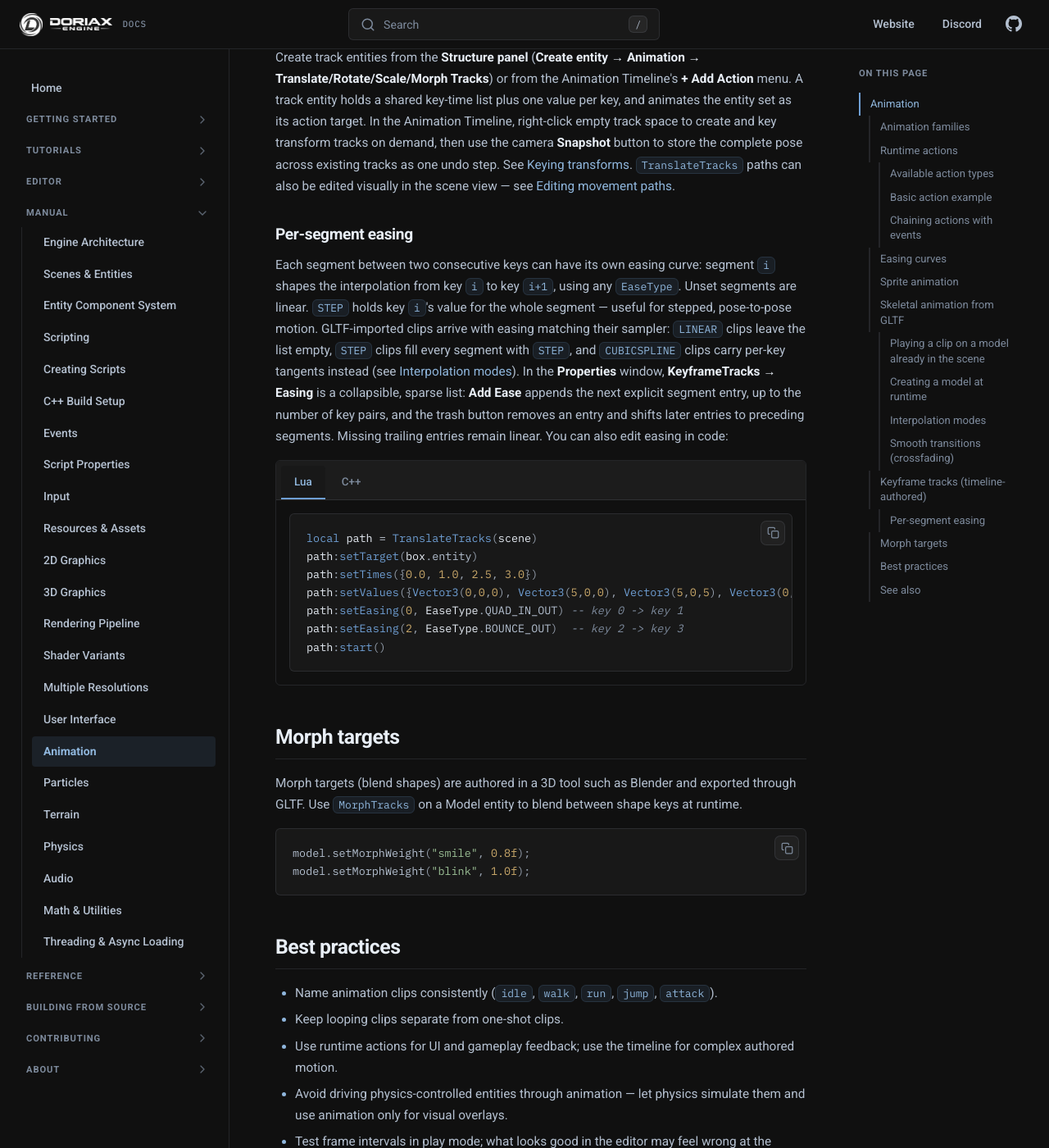
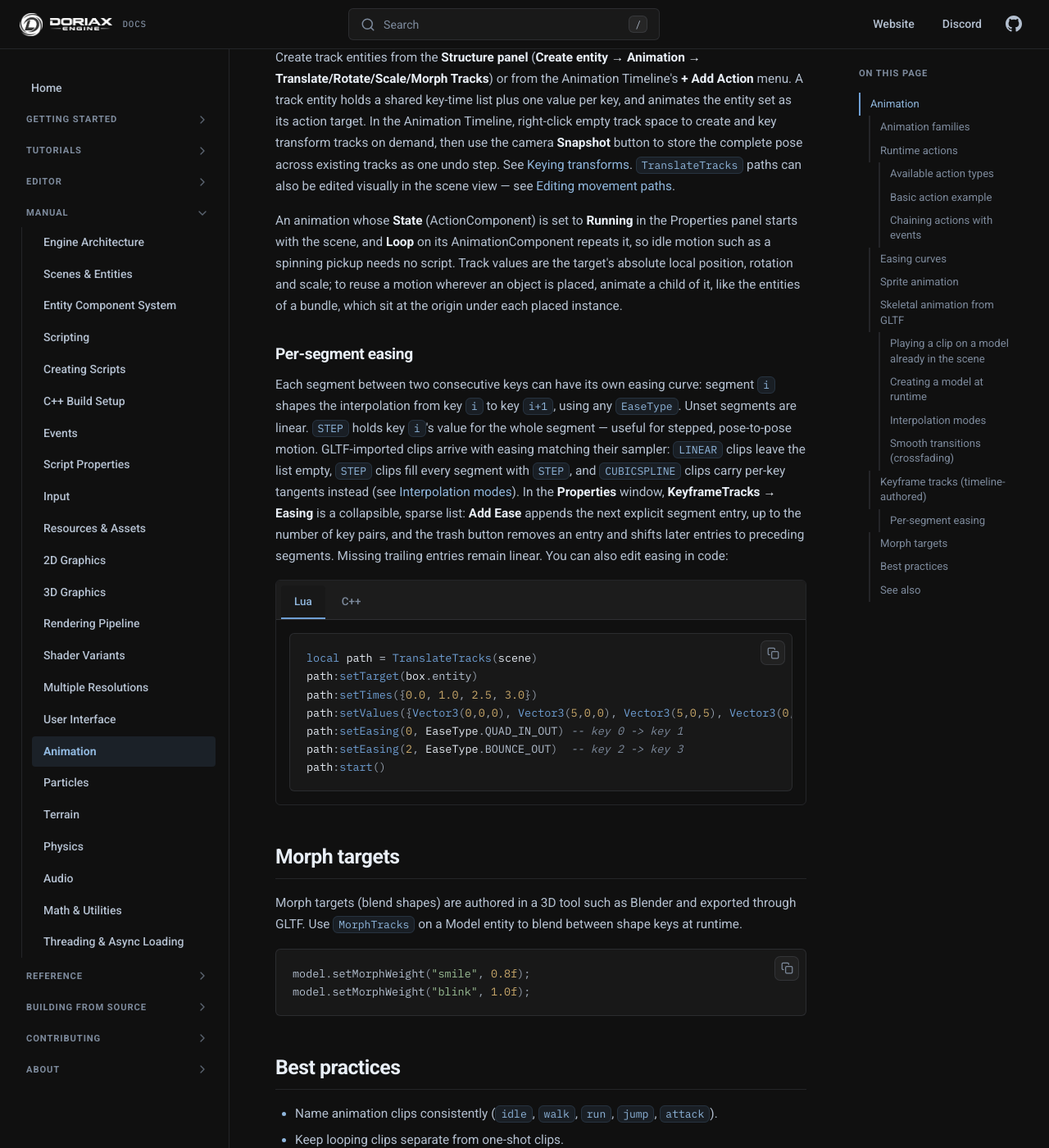
Before and after one commit to doriaxengine/doriax-docs, an MkDocs documentation site: the page built from docs/manual/animation.md, in a window 1280 px wide and 1400 px high, scrolled down 8224 px. Shown: the whole window at 82% size. Built offline with MkDocs 1.6.1, drawn with Linux system fonts in a browser that asks for light colours; comment, search, counter and statistics services are not loaded; some of the changed text lies outside the part shown.

Commit message:
Doc animated kinematic bodies and animations started with the scene

```diff
--- a/docs/manual/animation.md
+++ b/docs/manual/animation.md
@@ -364,6 +364,13 @@ undo step. See [Keying transforms](../editor/animation.md#keying-transforms).
 `TranslateTracks` paths can also be edited visually in the scene view — see
 [Editing movement paths](../editor/scene-view.md#editing-movement-paths-translatetracks).
 
+An animation whose **State** (ActionComponent) is set to **Running** in the Properties
+panel starts with the scene, and **Loop** on its AnimationComponent repeats it, so idle
+motion such as a spinning pickup needs no script. Track values are the target's absolute
+local position, rotation and scale; to reuse a motion wherever an object is placed,
+animate a child of it, like the entities of a bundle, which sit at the origin under each
+placed instance.
+
 ### Per-segment easing
 
 Each segment between two consecutive keys can have its own easing curve: segment `i`
@@ -419,8 +426,9 @@ model.setMorphWeight("blink", 1.0f);
 - Keep looping clips separate from one-shot clips.
 - Use runtime actions for UI and gameplay feedback; use the timeline for complex
   authored motion.
-- Avoid driving physics-controlled entities through animation — let physics simulate
-  them and use animation only for visual overlays.
+- Leave dynamic bodies to the simulation. A kinematic body (a moving platform) can be
+  animated: it follows the animation with a velocity, so it carries and pushes dynamic
+  bodies (see [Moving a body](physics.md#moving-a-body)).
 - Test frame intervals in play mode; what looks good in the editor may feel wrong at
   the actual game frame rate.
 
```
Also changed, not shown: docs/manual/physics.md (+7 -0 lines).
